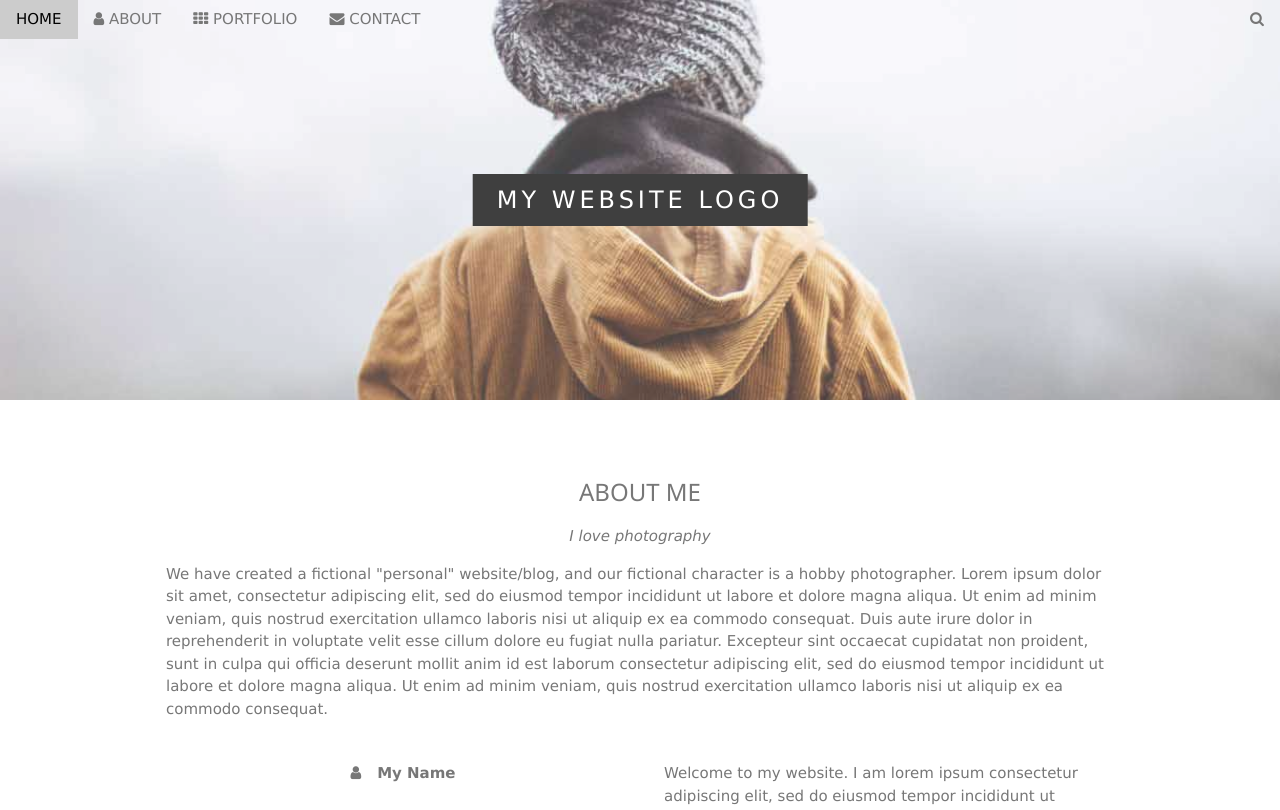
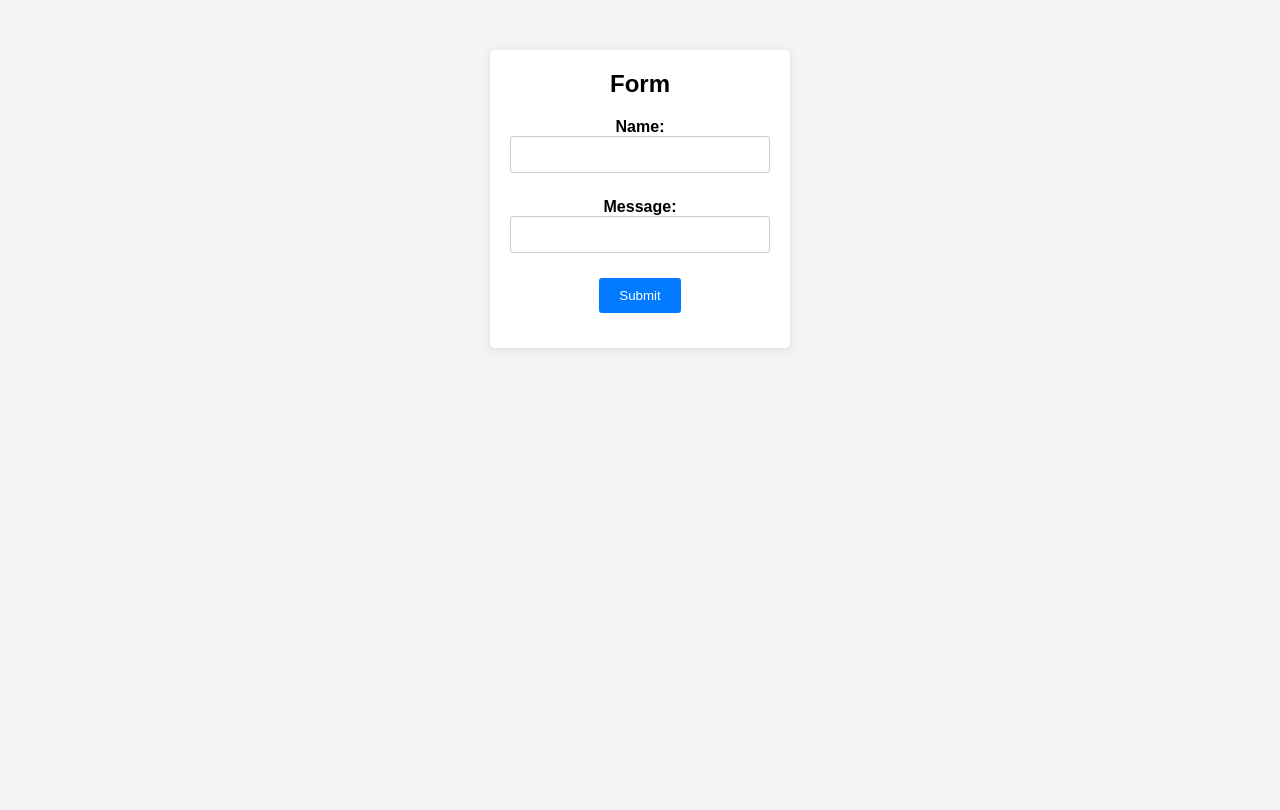
Before and after one commit to terance-edmonds/python-web-server, a PHP site: page / in a window 1280 px wide. Shown: the top 810 px of the page. After the commit the page ends 350 px from the top, so only its background shows below. Run offline with PHP 8.4, Linux system fonts and the light colour scheme.

Commit message:
form submission

```diff
--- /dev/null
+++ b/htdocs/index.html
@@ -0,0 +1,93 @@
+<!DOCTYPE html>
+<html lang="en">
+
+<head>
+    <meta charset="UTF-8">
+    <meta name="viewport" content="width=device-width, initial-scale=1.0">
+    <title>Simple Form</title>
+    <style>
+        * {
+            box-sizing: border-box;
+            margin: 0;
+            padding: 0;
+        }
+
+        body {
+            font-family: Arial, sans-serif;
+            background-color: #f4f4f4;
+            text-align: center;
+            display: flex;
+            justify-content: center;
+        }
+
+        .container {
+            display: flex;
+            flex-direction: column;
+            gap: 20px;
+            background-color: #fff;
+            border-radius: 5px;
+            box-shadow: 0 2px 10px rgba(0, 0, 0, 0.1);
+            padding: 20px;
+            max-width: 300px;
+            margin-top: 50px;
+            width: 100%;
+        }
+
+        form {
+            display: flex;
+            flex-direction: column;
+            gap: 10px;
+        }
+
+        .form-group {
+            margin-bottom: 15px;
+        }
+
+        label {
+            display: block;
+            font-weight: bold;
+        }
+
+        input[type="text"],
+        input[type="email"] {
+            width: 100%;
+            padding: 10px;
+            border: 1px solid #ccc;
+            border-radius: 3px;
+        }
+
+        input[type="submit"] {
+            background-color: #007bff;
+            color: #fff;
+            border: none;
+            border-radius: 3px;
+            padding: 10px 20px;
+            cursor: pointer;
+        }
+
+        input[type="submit"]:hover {
+            background-color: #0056b3;
+        }
+    </style>
+</head>
+
+<body>
+    <div class="container">
+        <h2>Form</h2>
+        <form action="/submit.php" method="get">
+            <div class="form-group">
+                <label for="name">Name:</label>
+                <input type="text" id="name" name="name" required>
+            </div>
+            <div class="form-group">
+                <label for="message">Message:</label>
+                <input type="text" id="message" name="message">
+            </div>
+            <div class="form-group">
+                <input type="submit" value="Submit">
+            </div>
+        </form>
+    </div>
+</body>
+
+</html>
--- a/htdocs/index.php
+++ b/htdocs/sample/index.php
@@ -5,11 +5,11 @@
     <title>W3.CSS Template</title>
     <meta charset="UTF-8">
     <meta name="viewport" content="width=device-width, initial-scale=1">
-    <link rel="stylesheet" href="style.css">
+    <link rel="stylesheet" href="/sample/style.css">
     <link rel="stylesheet" href="https://www.w3schools.com/w3css/4/w3.css">
     <link rel="stylesheet" href="https://fonts.googleapis.com/css?family=Lato">
     <link rel="stylesheet" href="https://cdnjs.cloudflare.com/ajax/libs/font-awesome/4.7.0/css/font-awesome.min.css">
-    <link rel="shortcut icon" href="/favicon.ico" type="image/x-icon" />
+    <link rel="shortcut icon" href="/sample/favicon.ico" type="image/x-icon" />
 </head>
 
 <body>
@@ -49,9 +49,15 @@
     <div class="w3-content w3-container w3-padding-64" id="about">
         <h3 class="w3-center">ABOUT ME</h3>
         <p class="w3-center"><em>I love photography</em></p>
-        <p>We have created a fictional "personal" website/blog, and our fictional character is a hobby photographer. Lorem ipsum dolor sit amet, consectetur adipiscing elit, sed do eiusmod tempor incididunt ut labore et dolore magna aliqua. Ut enim ad minim veniam,
-            quis nostrud exercitation ullamco laboris nisi ut aliquip ex ea commodo consequat. Duis aute irure dolor in reprehenderit in voluptate velit esse cillum dolore eu fugiat nulla pariatur. Excepteur sint occaecat cupidatat non proident, sunt in culpa
-            qui officia deserunt mollit anim id est laborum consectetur adipiscing elit, sed do eiusmod tempor incididunt ut labore et dolore magna aliqua. Ut enim ad minim veniam, quis nostrud exercitation ullamco laboris nisi ut aliquip ex ea commodo consequat.</p>
+        <p>We have created a fictional "personal" website/blog, and our fictional character is a hobby photographer.
+            Lorem ipsum dolor sit amet, consectetur adipiscing elit, sed do eiusmod tempor incididunt ut labore et
+            dolore magna aliqua. Ut enim ad minim veniam,
+            quis nostrud exercitation ullamco laboris nisi ut aliquip ex ea commodo consequat. Duis aute irure dolor in
+            reprehenderit in voluptate velit esse cillum dolore eu fugiat nulla pariatur. Excepteur sint occaecat
+            cupidatat non proident, sunt in culpa
+            qui officia deserunt mollit anim id est laborum consectetur adipiscing elit, sed do eiusmod tempor
+            incididunt ut labore et dolore magna aliqua. Ut enim ad minim veniam, quis nostrud exercitation ullamco
+            laboris nisi ut aliquip ex ea commodo consequat.</p>
         <div class="w3-row">
             <div class="w3-col m6 w3-center w3-padding-large">
                 <p><b><i class="fa fa-user w3-margin-right"></i>My Name</b></p><br>
@@ -60,9 +66,14 @@
 
             <!-- Hide this text on small devices -->
             <div class="w3-col m6 w3-hide-small w3-padding-large">
-                <p>Welcome to my website. I am lorem ipsum consectetur adipiscing elit, sed do eiusmod tempor incididunt ut labore et dolore magna aliqua. Ut enim ad minim veniam, quis nostrud exercitation ullamco laboris nisi ut aliquip ex ea commodo consequat. Duis aute irure
-                    dolor in reprehenderit in voluptate velit esse cillum dolore eu fugiat nulla pariatur. Excepteur sint occaecat cupidatat non proident, sunt in culpa qui officia deserunt mollit anim id est laborum consectetur adipiscing elit, sed do eiusmod tempor
-                    incididunt ut labore et dolore magna aliqua. Ut enim ad minim veniam, quis nostrud exercitation ullamco laboris nisi ut aliquip ex ea commodo consequat.</p>
+                <p>Welcome to my website. I am lorem ipsum consectetur adipiscing elit, sed do eiusmod tempor incididunt
+                    ut labore et dolore magna aliqua. Ut enim ad minim veniam, quis nostrud exercitation ullamco laboris
+                    nisi ut aliquip ex ea commodo consequat. Duis aute irure
+                    dolor in reprehenderit in voluptate velit esse cillum dolore eu fugiat nulla pariatur. Excepteur
+                    sint occaecat cupidatat non proident, sunt in culpa qui officia deserunt mollit anim id est laborum
+                    consectetur adipiscing elit, sed do eiusmod tempor
+                    incididunt ut labore et dolore magna aliqua. Ut enim ad minim veniam, quis nostrud exercitation
+                    ullamco laboris nisi ut aliquip ex ea commodo consequat.</p>
             </div>
         </div>
         <p class="w3-large w3-center w3-padding-16">Im really good at:</p>
@@ -109,7 +120,8 @@
     <!-- Container (Portfolio Section) -->
     <div class="w3-content w3-container w3-padding-64" id="portfolio">
         <h3 class="w3-center">MY WORK</h3>
-        <p class="w3-center"><em>Here are some of my latest lorem work ipsum tipsum.<br> Click on the images to make them bigger</em></p><br>
+        <p class="w3-center"><em>Here are some of my latest lorem work ipsum tipsum.<br> Click on the images to make
+                them bigger</em></p><br>
 
         <!-- Responsive Grid. Four columns on tablets, laptops and desktops. Will stack on mobile devices/small screens (100% width) -->
         <div class="w3-row-padding w3-center">
@@ -165,7 +177,6 @@
             <span class="w3-xxlarge w3-text-white w3-wide">CONTACT</span>
         </div>
     </div>
-
     <!-- Container (Contact Section) -->
     <div class="w3-content w3-container w3-padding-64" id="contact">
         <h3 class="w3-center">WHERE I WORK</h3>
@@ -182,16 +193,16 @@
                     <i class="fa fa-envelope fa-fw w3-hover-text-black w3-xlarge w3-margin-right"></i> Email: mail@mail.com<br>
                 </div>
                 <p>Swing by for a cup of <i class="fa fa-coffee"></i>, or leave me a note:</p>
-                <form action="/action_page.php" target="_blank">
+                <form action="/sample/submit.php" target="_blank" method="get">
                     <div class="w3-row-padding" style="margin:0 -16px 8px -16px">
                         <div class="w3-half">
-                            <input class="w3-input w3-border" type="text" placeholder="Name" required name="Name">
+                            <input class="w3-input w3-border" type="text" placeholder="Name" required name="name">
                         </div>
                         <div class="w3-half">
-                            <input class="w3-input w3-border" type="text" placeholder="Email" required name="Email">
+                            <input class="w3-input w3-border" type="email" placeholder="Email" required name="email">
                         </div>
                     </div>
-                    <input class="w3-input w3-border" type="text" placeholder="Message" required name="Message">
+                    <input class="w3-input w3-border" type="text" placeholder="Message" required name="message">
                     <button class="w3-button w3-black w3-right w3-section" type="submit">
                         <i class="fa fa-paper-plane"></i> SEND MESSAGE
                     </button>
@@ -214,9 +225,7 @@
         <p>Powered by <a href="https://www.w3schools.com/w3css/default.asp" title="W3.CSS" target="_blank" class="w3-hover-text-green">w3.css</a></p>
     </footer>
 
-    <script>
-
-    </script>
+    <script src="/sample/script.js"></script>
 
 </body>
 
--- a/htdocs/style.css
+++ b/htdocs/sample/style.css
@@ -27,19 +27,19 @@ html {
 
 /* First image (Logo. Full height) */
 .bgimg-1 {
-    background-image: url("/images/parallax1.jpg");
+    background-image: url("/sample/images/parallax1.jpg");
     min-height: 100%;
 }
 
 /* Second image (Portfolio) */
 .bgimg-2 {
-    background-image: url("/images/parallax2.jpg");
+    background-image: url("/sample/images/parallax2.jpg");
     min-height: 400px;
 }
 
 /* Third image (Contact) */
 .bgimg-3 {
-    background-image: url("/images/parallax3.jpg");
+    background-image: url("/sample/images/parallax3.jpg");
     min-height: 400px;
 }
 
```
Also changed, not shown: htdocs/sample/submit.php (added, +11 -0 lines), htdocs/submit.php (added, +9 -0 lines), ReadMe.md, htdocs/sample/favicon.ico (renamed from htdocs/favicon.ico), htdocs/sample/images/parallax1.jpg (renamed from htdocs/images/parallax1.jpg), htdocs/sample/images/parallax2.jpg (renamed from htdocs/images/parallax2.jpg), htdocs/sample/images/parallax3.jpg (renamed from htdocs/images/parallax3.jpg), htdocs/sample/script.js (renamed from htdocs/script.js), 1 other file.
